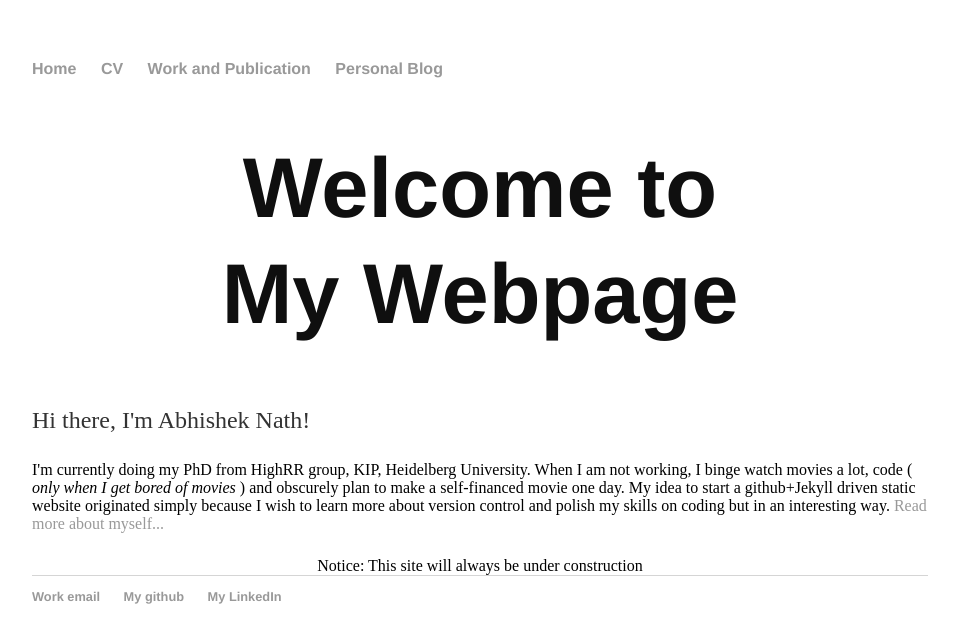
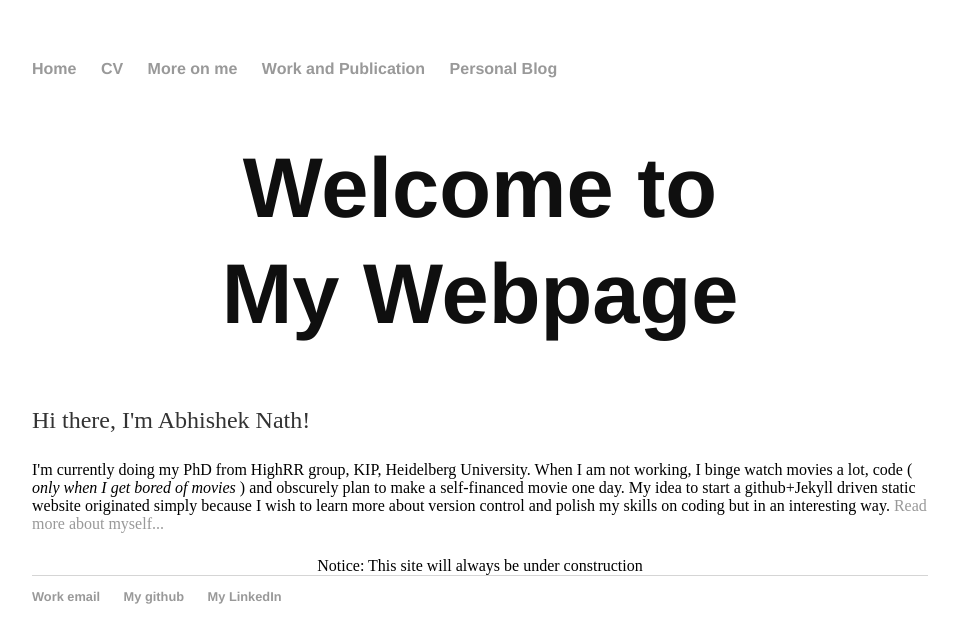
Before and after one commit to an15ms157/abhishek.github.io, a Jekyll site: the page built from index.html, in a window 1280 px wide. Shown: the top 643 px of the page, without its empty margins (160-1118 px from the left). Built offline with Jekyll 4.4.1, drawn with Linux system fonts in a browser that asks for light colours.

Commit message:
Update default.html

```diff
--- a/_layouts/default.html
+++ b/_layouts/default.html
@@ -10,6 +10,7 @@
 	    		<ul>
 	        		<li><a href="/">Home</a></li>
 	        		<li><a href="/cv">CV</a></li>
+	        		<li><a href="/about">More on me</a></li>
 		        	<li><a href="/work">Work and Publication</a></li>
 	        		<li><a href="/blog">Personal Blog</a></li>
 	    		</ul>
```
